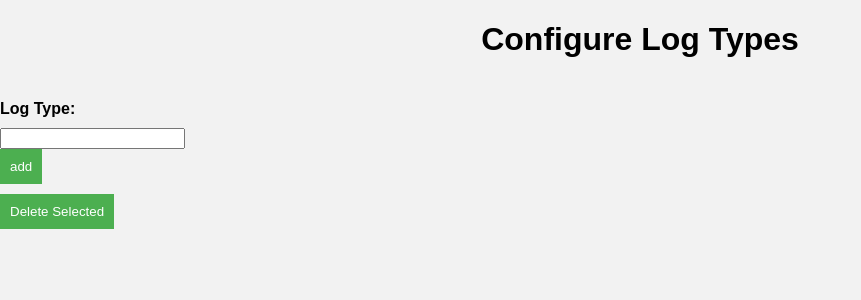
After one commit to topper3418/my-logger, a Flask app: page /configure_log_types in a window 1280 px wide. The commit adds this page. Shown: the top 300 px of the page, without its empty margins (0-861 px from the left). Run offline with Flask 3, Linux system fonts and the light colour scheme; data that the repository does not hold is empty.

Commit message:
nesting works great, bugs worked out

```diff
--- a/main.py
+++ b/main.py
@@ -13,10 +13,18 @@ app = Flask(__name__)
 app.config['SQLALCHEMY_DATABASE_URI'] = 'sqlite:///logs.db'
 db = SQLAlchemy(app)
 
+class LogType(db.Model):
+    id = db.Column(db.Integer, primary_key=True)
+    log_type = db.Column(db.String(50))
+
+    def __repr__(self):
+        return f'<LogTypes {self.id} - {self.log_type}>'
+
 class Log(db.Model):
     id = db.Column(db.Integer, primary_key=True)
     timestamp = db.Column(db.DateTime)
-    log_type = db.Column(db.String(50))
+    log_type_id = db.Column(db.Integer, db.ForeignKey('log_type.id'))
+    log_type = db.relationship('LogType', backref='logs', lazy=True)
     comment = db.Column(db.String(255))
     parent_id = db.Column(db.Integer, db.ForeignKey('log.id'))
     parent = db.relationship('Log', remote_side=[id], backref='children', lazy=True)
@@ -33,6 +41,11 @@ class Activity(db.Model):
     def __repr__(self):
         return f'<Activity {self.timestamp}, {self.active_log_id}>'
 
+def get_log_type(log_type: str) -> LogType|None:
+    """returns the LogType object with the given log_type, or None if it doesn't exist"""
+    with Session() as session:
+        result =  session.query(LogType).filter(LogType.log_type == log_type).first()
+    return result
 
 with app.app_context():
     Session = sessionmaker(bind=db.engine)
@@ -42,14 +55,6 @@ with app.app_context():
 def index():
     return render_template('index.html')
 
-def add_log(log_type, comment):
-    new_log = Log(timestamp=datetime.now(),
-                  log_type=log_type,
-                  comment=comment)
-    with Session() as session:
-        session.add(new_log)
-        session.commit()
-
 class CommentParser:
     """takes in a comment, and makes available the following properties:
     - comment_type (if specified)
@@ -57,7 +62,7 @@ class CommentParser:
     - comment (the comment itself, stripped of special commands)"""
     def __init__(self, comment: str):
         self.comment = comment
-        self.comment_type = None
+        self.log_type_id = None
         self.parent_id = None
         self.state_command = False
         self.parse_comment()
@@ -80,25 +85,25 @@ class CommentParser:
                 if self.parent_id:
                     raise ValueError('Too many parent ids in comment')
                 self.parent_id = int(command)
-            elif command in ['thought', 'action', 'task', 'error', 'success',
-                             'completion', 'learning', 'break', 'distraction',
-                             'issue']:
-                if self.comment_type:
-                    raise ValueError('Too many comment types in comment')
-                self.comment_type = command
             elif not command:
                 self.state_command = True
             else:
-                raise ValueError(f'Invalid command in comment: {command}')
+                log_type = get_log_type(command)
+                if log_type:
+                    if self.log_type_id:
+                        raise ValueError('Too many log types in comment')
+                    self.log_type_id = log_type.id
+                else:
+                    raise ValueError(f'Invalid command in comment: {command}')
         self.comment = comment.strip()
         if not self.state_command:
             self.state_command = not self.comment and\
-                                 not self.comment_type and\
+                                 not self.log_type_id and\
                                  self.parent_id
 
-def add_log(log_type, comment, parent_id):
+def add_log(log_type_id, comment, parent_id):
     new_log = Log(timestamp=datetime.now(),
-                  log_type=log_type,
+                  log_type_id=log_type_id,
                   comment=comment,
                   parent_id=parent_id)
     with Session() as session:
@@ -120,11 +125,32 @@ def submit():
         set_activity(parser.parent_id)
     else:
         # if the parser picks up a comment type, use that
-        log_type = parser.comment_type or data['log-type']
+        log_type = parser.log_type_id or data['log-type-id']
         activity = get_activity()
-        parent_id = parser.parent_id or None if not activity else get_activity().id
+        parent_id = parser.parent_id or (None if not activity else activity.id)
         add_log(log_type, parser.comment, parent_id)
     return redirect('/')
+
+@app.route('/configure_log_types', methods=['GET', 'POST'])
+def configure_log_types():
+    if request.method == 'GET':
+        return render_template('configure_log_types.html')
+    elif request.method == 'POST':
+        data = request.form
+        log_type = LogType(log_type=data['log-type'])
+        with Session() as session:
+            session.add(log_type)
+            session.commit()
+        return redirect('/configure_log_types')
+
+@app.route('/delete_log_type', methods=['POST'])
+def delete_log_type():
+    data = request.args
+    with Session() as session:
+        log_type = session.query(LogType).filter(LogType.id == data['id']).first()
+        session.delete(log_type)
+        session.commit()
+    return redirect('/configure_log_types')
 
 @app.route('/get_logs', methods=['GET'])
 def get_logs():
@@ -138,12 +164,18 @@ def get_logs():
             logs = session.query(Log).filter(Log.timestamp.between(start_time, end_time)).all()
         else:
             logs = session.query(Log).all()
-    return jsonify([{'id': log.id,
-                     'timestamp': log.timestamp,
-                     'log_type': log.log_type,
-                     'comment': log.comment,
-                     'parent_id': log.parent_id}
-                     for log in logs])
+        data = [{'id': log.id,
+                    'timestamp': log.timestamp,
+                    'log_type': log.log_type.log_type if log.log_type else None,
+                    'comment': log.comment,
+                    'parent_id': log.parent_id} for log in logs]
+    return jsonify(data)
+
+@app.route('/get_log_types', methods=['GET'])
+def get_log_types():
+    with Session() as session:
+        log_types = session.query(LogType).all()
+    return jsonify([{'id': log_type.id, 'log_type': log_type.log_type} for log_type in log_types])
 
 @app.route('/get_log_table', methods=['GET'])
 def get_log_table():
@@ -221,7 +253,7 @@ def assemble_tree(session, log: Log) -> dict:
     children = get_children(session, log)
     dict_out = {'id': log.id,
             'timestamp': log.timestamp,
-            'log_type': log.log_type,
+            'log_type': log.log_type.log_type if log.log_type else None,
             'comment': log.comment,
             'parent_id': log.parent_id if log.parent_id else None,
             'children': [assemble_tree(session, child) for child in children]}
--- a/static/script.js
+++ b/static/script.js
@@ -2,14 +2,12 @@
 async function getLogs(start_time, end_time) {
     const response = await fetch(`/get_logs?start_time=${start_time}&end_time=${end_time}`);
     const logs = await response.json();
-    console.log(logs);
     return logs;
 }
 
 async function getAllLogs() {
     const response = await fetch('/get_logs');
     const logs = await response.json();
-    console.log(logs);
     return logs;
 }
 
@@ -53,32 +51,34 @@ async function refreshCurrentActivity() {
     populateCurrentActivity(activity);
 }
 
-async function logClick() {
-    await submitLog();
+async function refreshViews() {
     const now = new Date();
     const startOfDay = new Date(now.getFullYear(), now.getMonth(), now.getDate());
     refreshTable(startOfDay.getTime(), now.getTime());
     refreshLogTree(startOfDay.getTime(), now.getTime());
     refreshCurrentActivity();
+    populateLogTypeDropdown();
 }
 
 async function submitLog() {
     // get the text box and dropdown
     const textBox = document.getElementById('log-comment');
-    const dropdown = document.getElementById('log-type');
+    const dropdown = document.getElementById('log-type-dropdown');
     // get the value of the text box and dropdown
     const comment = textBox.value;
-    const logType = dropdown.value;
+    const logTypeId = dropdown.value;
     // send the value of the text box and dropdown to the server
     const response = await fetch(`/submit`, {
         method: 'POST',
-        body: JSON.stringify({ 'log-comment': comment, 'log-type': logType }),
+        body: JSON.stringify({ 'log-comment': comment, 'log-type-id': logTypeId }),
         headers: {
             'Content-Type': 'application/json'
         }
     });
     // clear the text box
     textBox.value = '';
+    // refresh the table
+    refreshViews();
     return response;
 }
 
@@ -86,15 +86,8 @@ async function getLogTree(start_time, end_time) {
     // paramaters are start_time and end_time, midnight to now
     const response = await fetch(`/get_log_tree?start_time=${start_time}&end_time=${end_time}`);
     const tree = await response.json();
-    console.log(tree);
     return tree;
 }
-
-// each parent is a div (flex column) wit a flex row at the top, giving the id and type and comment
-//      make a function for returning an element with the proper nesting and class and text, given log data
-//          that function should either return just the log, or wrap it in a div and recursively append children
-//          That way I just iterate through the top level of the array and call the function on each one
-// so it goes parent div (flex column) log element (just text) and then a flex row
 
 function makeLogElement(log) {
     logText = `<b>${log.id}-${log.log_type}</b>: ${log.comment}`;
@@ -118,7 +111,6 @@ function populateLogTree(tree) {
     const treeDiv = document.getElementById('log-tree');
     treeDiv.innerHTML = '';
     tree.forEach(log => {
-        console.log(log);
         treeDiv.appendChild(makeLogElement(log));
     });
 }
@@ -127,3 +119,51 @@ async function refreshLogTree(start_time, end_time) {
     const tree = await getLogTree(start_time, end_time);
     populateLogTree(tree);
 }
+
+async function getLogTypes() {
+    const response = await fetch('/get_log_types');
+    const types = await response.json();
+    return types;
+}
+
+async function populateLogTypeList() {
+    list = document.getElementById('log-types-list');
+    list.innerHTML = '';
+    const types = await getLogTypes();
+    types.forEach(type => {
+        const item = document.createElement('li');
+        item.innerHTML = type.log_type;
+        item.dataset.type_id = type.id;
+        item.addEventListener('click', highlightItem);
+        list.appendChild(item);
+    });
+}
+
+async function populateLogTypeDropdown() {
+    dropdown = document.getElementById('log-type-dropdown');
+    dropdown.innerHTML = '';
+    const types = await getLogTypes();
+    types.forEach(type => {
+        const option = document.createElement('option');
+        option.value = type.id;
+        option.innerHTML = type.log_type;
+        dropdown.appendChild(option);
+    });
+}
+
+// event listener to add "highlighted" to the classlist of the item clicked
+function highlightItem(event) {
+    const item = event.target;
+    item.classList.toggle('highlighted');
+}
+
+function deleteHighlighted() {
+    const highlighted = document.querySelectorAll('.highlighted');
+    highlighted.forEach(item => {
+        const id = item.dataset.type_id;
+        fetch(`/delete_log_type?id=${id}`, {
+            method: 'POST'
+        });
+    });
+    populateLogTypeList();
+}
--- a/static/styles.css
+++ b/static/styles.css
@@ -1,6 +1,6 @@
-
 /* Set the display property of the form and table to inline-block */
-form, table {
+form,
+table {
   display: inline-block;
   vertical-align: top;
 }
@@ -18,9 +18,11 @@ table {
 table {
   border-collapse: collapse;
   margin-top: 20px;
+  flex-grow: 1;
 }
 
-table th, table td {
+table th,
+table td {
   border: 1px solid black;
   padding: 8px;
 }
@@ -39,7 +41,10 @@ form {
   flex-direction: row;
 }
 
-label, textarea, select, button {
+label,
+textarea,
+select,
+button {
   display: block;
   margin-bottom: 10px;
 }
@@ -84,7 +89,6 @@ body {
   display: flex;
   flex-direction: row;
   justify-content: space-between;
-    align-items: space-between;
   margin-top: 20px;
   flex-grow: 1;
 }
@@ -98,6 +102,12 @@ body {
 .push-bottom {
   display: flex;
   flex-direction: column;
+  justify-content: flex-end;
+}
+
+.push-right {
+  display: flex;
+  flex-direction: row;
   justify-content: flex-end;
 }
 
@@ -120,12 +130,14 @@ body {
 .table-column {
   overflow-y: scroll;
   max-height: calc(100vh - 350px);
-  align-content: flex-end;
+  align-items: flex-end;
+  width: 33%;
 }
 
 .tree-column {
   overflow-y: scroll;
   max-height: calc(100vh - 350px);
+  width: 33%;
 }
 
 .wrapper {
@@ -150,3 +162,7 @@ body {
   margin: 0;
   padding: 0;
 }
+
+.highlighted {
+  color: rgb(0, 255, 76);
+}
--- /dev/null
+++ b/templates/configure_log_types.html
@@ -0,0 +1,29 @@
+
+<!DOCTYPE html>
+<html>
+    <head>
+        <meta charset="UTF-8">
+        <title>Configure Log Types</title>
+        <link rel="stylesheet" href="{{ url_for('static', filename='styles.css') }}">
+    </head>
+    <body>
+        <h1>Configure Log Types</h1>
+        <form action="" method="POST">
+            <label for="log-type">Log Type:</label>
+            <input type="text" id="log-type" name="log-type">
+            <button type="submit">add</button>
+        </form>
+        <button id="delete-button">Delete Selected</button>
+    <ul id="log-types-list"></ul>
+    <script src="{{ url_for('static', filename='script.js') }}"></script>
+    <script>
+        window.addEventListener('load', function () {
+            populateLogTypeList();
+        });
+        const deleteButton = document.getElementById('delete-button');
+        deleteButton.addEventListener('click', function () {
+            deleteHighlighted();
+        });
+    </script>
+    </body>
+</html>
```
Also changed, not shown: templates/index.html (+6 -15 lines). Lines whose indentation alone changed are shown as unchanged.
